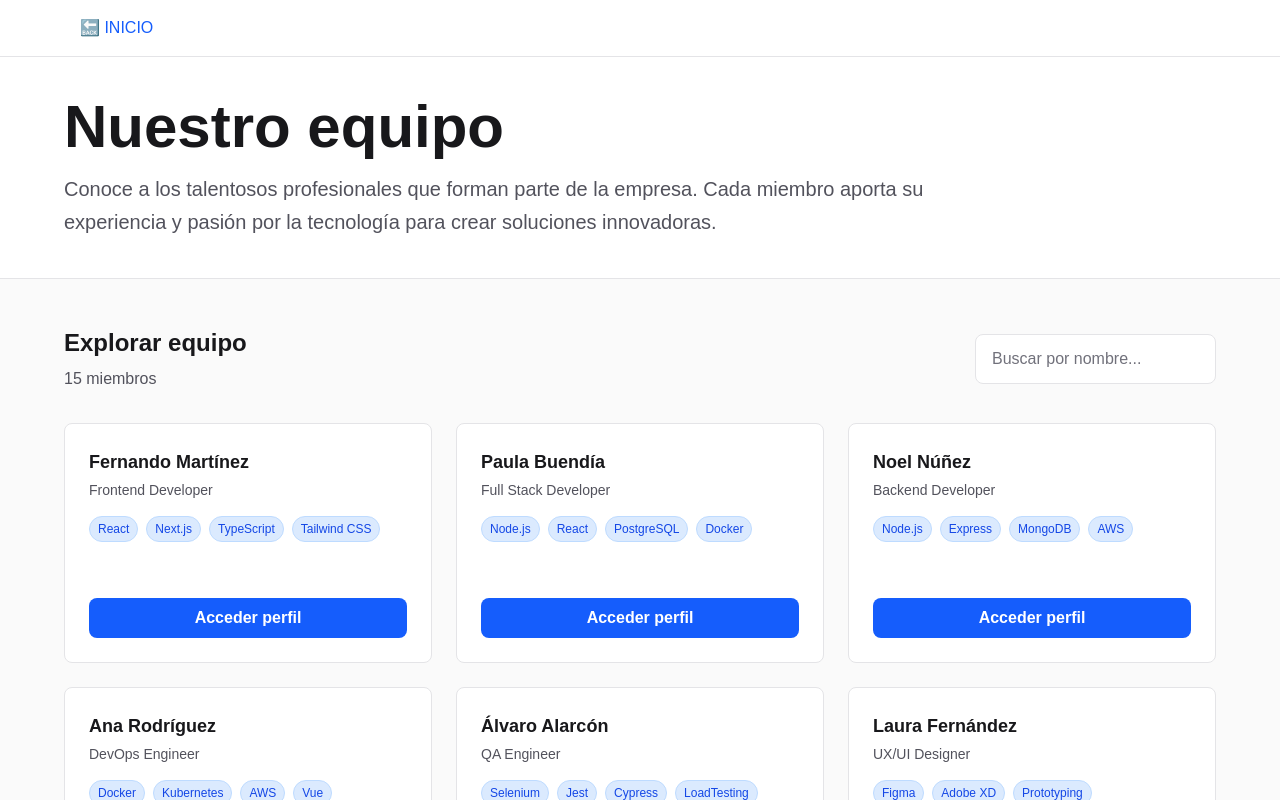
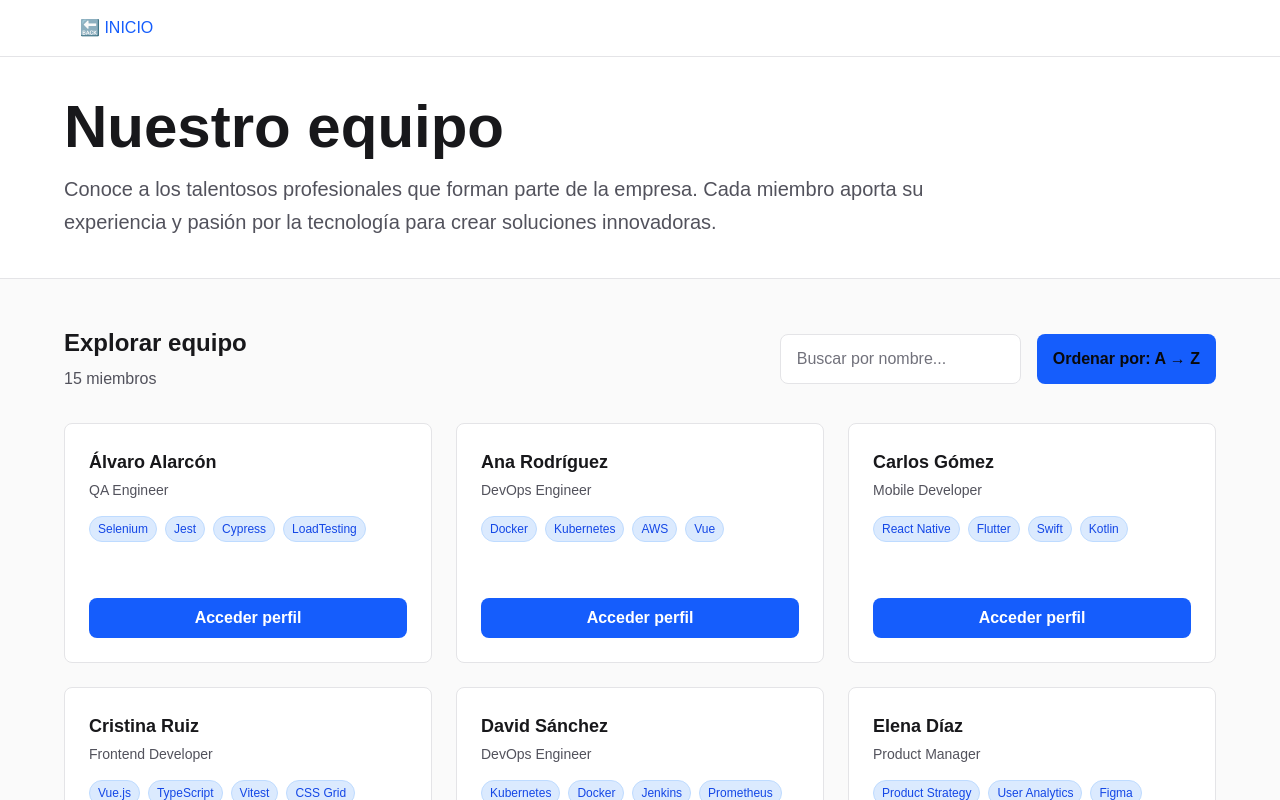
Before and after one commit to castellanogomezcarlos-wq/Directorio-companeros, a Next.js app: page /companeros in a window 1280 px wide. Shown: the top 800 px of the page. Built offline with nearby package versions, Linux system fonts and the light colour scheme.

Commit message:
botón de ordenación

```diff
--- a/src/app/companeros/page.tsx
+++ b/src/app/companeros/page.tsx
@@ -7,12 +7,25 @@ import { MemberCard } from "../../components/membercard";
 
 export default function CompanerosPage() {
   const [busqueda, setBusqueda] = useState("");
+  const [orden, setOrden] = useState("asc");
 
   const coworkersFiltrados = useMemo(() => {
-    return coworkers.filter((coworker) =>
+    // 1. Filtrar por búsqueda
+    let resultado = coworkers.filter((coworker) =>
       coworker.nombre.toLowerCase().includes(busqueda.toLowerCase())
     );
-  }, [busqueda]);
+
+    // 2. Ordenar
+    resultado = resultado.sort((a, b) => {
+      if (orden === "asc") {
+        return a.nombre.localeCompare(b.nombre);
+      } else {
+        return b.nombre.localeCompare(a.nombre);
+      }
+    });
+
+    return resultado;
+  }, [busqueda, orden]);
 
   return (
     <main className="min-h-screen bg-zinc-50 dark:bg-zinc-950">
@@ -23,7 +36,7 @@ export default function CompanerosPage() {
             href="/"
             className="inline-flex items-center text-blue-600 dark:text-blue-400 hover:text-blue-700 dark:hover:text-blue-300 transition-colors"
           >
-            🔙  INICIO
+            🔙 INICIO
           </Link>
         </div>
       </div>
@@ -42,7 +55,7 @@ export default function CompanerosPage() {
         </div>
       </section>
 
-      {/* Sección de búsqueda y filtrado */}
+      {/* Sección de búsqueda, filtrado y ordenación */}
       <section className="bg-zinc-50 dark:bg-zinc-950 py-12 px-4">
         <div className="max-w-6xl mx-auto">
           <div className="flex flex-col sm:flex-row justify-between items-start sm:items-center gap-6 mb-8">
@@ -55,15 +68,31 @@ export default function CompanerosPage() {
               </p>
             </div>
 
-            {/* Búsqueda */}
-            <div className="w-full sm:w-auto">
+            {/* Búsqueda y Ordenación */}
+            <div className="w-full sm:w-auto flex flex-col sm:flex-row gap-4">
               <input
                 type="text"
                 placeholder="Buscar por nombre..."
                 value={busqueda}
                 onChange={(e) => setBusqueda(e.target.value)}
-                className="w-full sm:max-w-sm px-4 py-3 bg-white dark:bg-zinc-900 border border-zinc-200 dark:border-zinc-800 rounded-lg text-zinc-900 dark:text-zinc-50 placeholder-zinc-500 dark:placeholder-zinc-400 focus:outline-none focus:border-blue-600 dark:focus:border-blue-400 focus:ring-2 focus:ring-blue-100 dark:focus:ring-blue-900/30 transition-all"
+                className="px-4 py-3 bg-white dark:bg-zinc-900 border border-zinc-200 dark:border-zinc-800 rounded-lg text-zinc-900 dark:text-zinc-50 placeholder-zinc-500 dark:placeholder-zinc-400 focus:outline-none focus:border-blue-600 dark:focus:border-blue-400 focus:ring-2 focus:ring-blue-100 dark:focus:ring-blue-900/30 transition-all"
               />
+
+              {/* Botón de ordenación */}
+              <button
+                onClick={() => setOrden(orden === "asc" ? "desc" : "asc")}
+                className={`px-4 py-3 rounded-lg font-semibold transition-all ${
+                  orden === "asc"
+                    ? "bg-blue-600 text-white hover:bg-blue-700"
+                    : "bg-zinc-200 text-zinc-900 hover:bg-zinc-300"
+                } dark:${
+                  orden === "asc"
+                    ? "bg-blue-400 text-zinc-950 hover:bg-blue-300"
+                    : "bg-zinc-800 text-zinc-50 hover:bg-zinc-700"
+                }`}
+              >
+                {orden === "asc" ? "Ordenar por: A → Z" : "Ordenar por: Z → A"}
+              </button>
             </div>
           </div>
 
```
